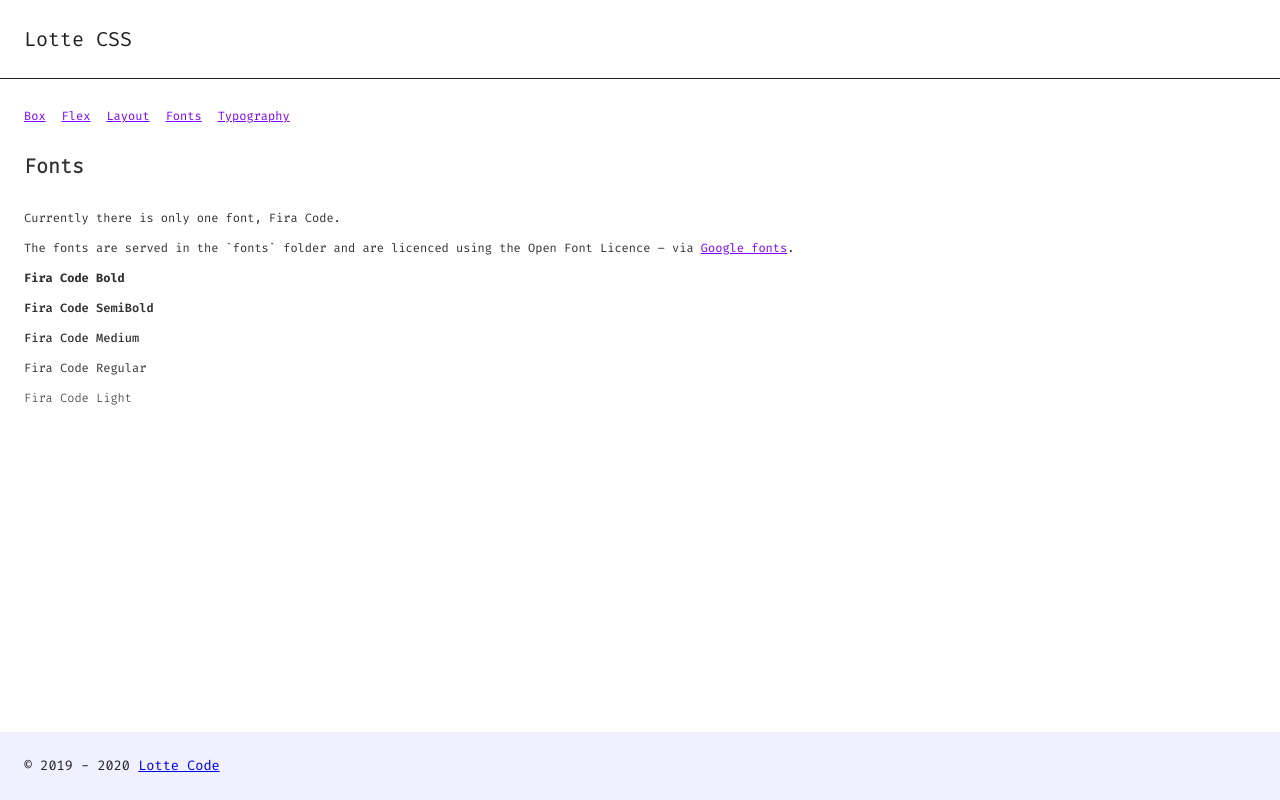
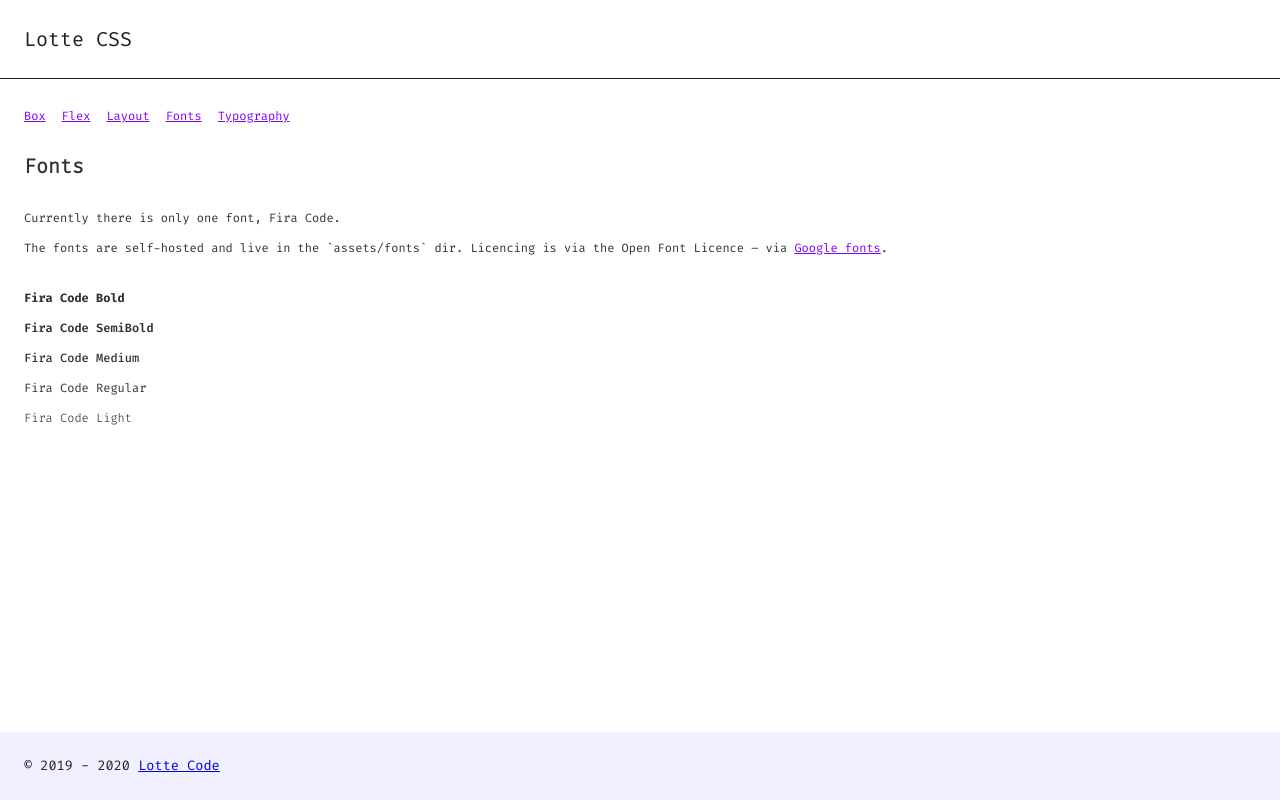
Before and after one commit to pentacleai/pentaclecss, a React (Create React App) app: page /#/fonts in a window 1280 px wide. Built offline with nearby package versions, Linux system fonts and the light colour scheme.

Commit message:
CF - clean paras

```diff
--- a/src/App.js
+++ b/src/App.js
@@ -29,10 +29,14 @@ function Main() {
     return <div>
         <Layout>
             <h2>Hello</h2>
-            <p>Lotte CSS is super simple css framework written in sass.</p>
-            <p>It's designed to provide a very clean layout that just works.</p>
-            <p>You just need to provide 2 or 3 brand colours and some snappy content.</p>
-            <em>Currently in alpha. October 2020.</em>
+            <article>
+                <p>Lotte CSS is super simple css framework written in sass.</p>
+                <p>It's designed to provide a very clean layout that just works.</p>
+                <p>You just need to provide 2 or 3 brand colours and some snappy content.</p>
+            </article>
+            <article className={"margin-top-2"}>
+                <em>Currently in alpha - there will be gists soon. October 2020.</em>
+            </article>
         </Layout>
     </div>
 }
--- a/src/Pages/Fonts.js
+++ b/src/Pages/Fonts.js
@@ -6,13 +6,21 @@ class Fonts extends Component {
     render() {
         return <Layout>
             <h1>Fonts</h1>
+            <article>
                 <p>Currently there is only one font, Fira Code.</p>
-            <p>The fonts are served in the `fonts` folder and are licenced using the Open Font Licence – via <a href={"https://fonts.google.com/specimen/Fira+Code?selection.family=Fira+Code&sidebar.open=true#license"}>Google fonts</a>.</p>
+                <p>The fonts are self-hosted and live in the `assets/fonts` dir. Licencing is via the Open Font Licence
+                    –
+                    via <a
+                        href={"https://fonts.google.com/specimen/Fira+Code?selection.family=Fira+Code&sidebar.open=true#license"}>Google
+                        fonts</a>.</p>
+            </article>
+            <article className={"margin-top-2"}>
                 <p class={"text-bold"}>Fira Code Bold</p>
                 <p class={"text-semibold"}>Fira Code SemiBold</p>
                 <p class={"text-medium"}>Fira Code Medium</p>
                 <p class={"text-regular"}>Fira Code Regular</p>
                 <p class={"text-light"}>Fira Code Light</p>
+            </article>
         </Layout>;
     }
 }
--- a/src/Pages/Layout.js
+++ b/src/Pages/Layout.js
@@ -9,7 +9,6 @@ class LayoutPage extends Component {
             <p>You can find the repo for this style guide, which includes react page components at <a
                 href={"https://github.com/charlottefranklin/lottecss"}>Github</a></p>
             <h2>Page structure guidelines</h2>
-            <em>Gists in development arriving soon - October 2020</em>
             <ul>
                 <li>html</li>
                 <ul>
@@ -36,9 +35,12 @@ class LayoutPage extends Component {
                     </ul>
                 </ul>
             </ul>
-            <p>More info at Mozilla's <a
-                href={"https://developer.mozilla.org/en-US/docs/Learn/HTML/Introduction_to_HTML/Document_and_website_structure"}>document
-                structure guidelines</a> and their <a href={"https://developer.mozilla.org/en-US/docs/Web/HTML/Element"}>HTML elements reference</a>.</p>
+            <article className={"margin-top-2"}>
+                <p>More info at Mozilla's <a
+                    href={"https://developer.mozilla.org/en-US/docs/Learn/HTML/Introduction_to_HTML/Document_and_website_structure"}>document
+                    structure guidelines</a> and their <a
+                    href={"https://developer.mozilla.org/en-US/docs/Web/HTML/Element"}>HTML elements reference</a>.</p>
+            </article>
         </Layout>;
     }
 }
--- a/src/lottecss/assets/styles/_markup.scss
+++ b/src/lottecss/assets/styles/_markup.scss
@@ -9,7 +9,12 @@
 .margin-top-1 {
   margin-top: 1rem;
 }
-
+.margin-top-2 {
+  margin-top: 2rem;
+}
 .margin-bottom-1 {
   margin-bottom: 1rem;
 }
+.margin-bottom-2 {
+  margin-bottom: 2rem;
+}
```
Lines whose indentation alone changed are shown as unchanged.
